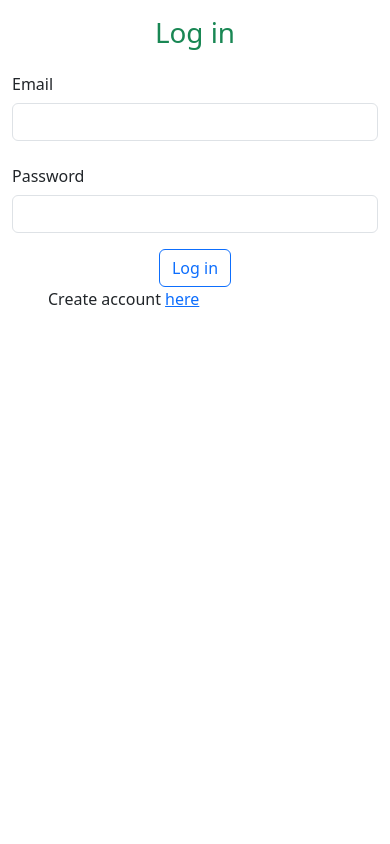
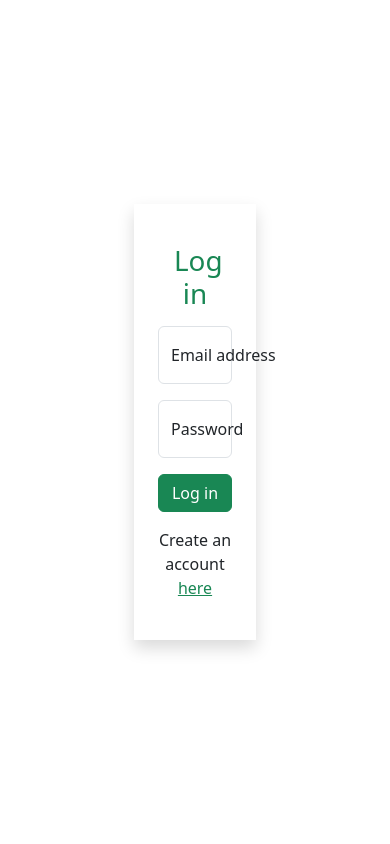
Before and after one commit to CGMedina03/midtermPHP, a PHP site: page /login.php in a window 390 px wide. Run offline with PHP 8.4, Linux system fonts and the light colour scheme; some libraries are stand-ins or nearby versions.

Commit message:
finalizing log in page

```diff
--- a/login.php
+++ b/login.php
@@ -1,63 +1,91 @@
 <?php
 include 'connect.php';
+
+// Initialize error variables
+$emailErr = $passwordErr = '';
+
+// Check if the form is submitted
+if ($_SERVER['REQUEST_METHOD'] === 'POST') {
+  // Check if the email and password fields are set
+  if (isset($_POST['email'], $_POST['password'])) {
+    // Retrieve the user input
+    $email = $_POST['email'];
+    $password = $_POST['password'];
+
+    // Perform the database query to check if the input matches the database record
+    $query = "SELECT * FROM crud WHERE email = '$email'";
+    $result = mysqli_query($con, $query);
+
+    // Check if a matching record is found in the database
+    if (mysqli_num_rows($result) > 0) {
+      // Fetch the user record from the database
+      $row = mysqli_fetch_assoc($result);
+
+      // Verify the entered password with the stored hashed password
+      if (password_verify($password, $row['password'])) {
+        // Password is correct, redirect to index.php or the desired destination
+        header("Location: index.php");
+        exit;
+      } else {
+        $passwordErr = "Invalid password. Please try again.";
+      }
+    } else {
+      $emailErr = "Invalid email. Please try again.";
+    }
+  } else {
+    echo "Invalid form submission.";
+  }
+}
+
+// Display error message if email or password is invalid and the form was submitted
+if ($_SERVER['REQUEST_METHOD'] === 'POST' && (!empty($emailErr) || !empty($passwordErr))) {
+  $error = "Invalid email or password. Please try again.";
+} else {
+  $error = ''; // Clear the error message
+}
 ?>
 
 <!DOCTYPE html>
 <html lang="en">
+
 <head>
   <meta charset="UTF-8" />
   <meta name="viewport" content="width=device-width, initial-scale=1.0" />
-    <link
-      rel="stylesheet"
-      href="node_modules/bootstrap/dist/css/bootstrap.css"
-    />
+  <link rel="stylesheet" href="node_modules/bootstrap/dist/css/bootstrap.css" />
 
   <title>Log in</title>
 </head>
 
 <body>
+  <div class="container d-flex justify-content-center align-items-center vh-100">
+    <div class="box p-4 col-4 shadow">
       <h1 class="text-center m-3 text-success">Log in</h1>
-    <form action="index.php" method="POST">
-      <div class="container">
-        <div class="mb-3 row">
-          <label for="staticEmail" class="col-sm-2 col-form-label">Email</label>
-          <div class="col-sm-10">
-            <input
-              type="email"
-              class="form-control"
-              id="staticEmail"
-              name="email"
-              required
-            />
+      <?php if (!empty($error)) { ?>
+        <div class="alert alert-danger"><?php echo $error; ?></div>
+      <?php } ?>
+
+      <form action="" method="POST"> <!-- Update the form action to the current page -->
+        <div class="form-floating mb-3">
+          <input type="email" class="form-control" id="floatingInput" placeholder="name@example.com" name="email" required>
+          <label for="floatingInput">Email address</label>
         </div>
+        <div class="form-floating mb-3">
+          <input type="password" class="form-control" id="floatingPassword" placeholder="Password" name="password" required>
+          <label for="floatingPassword">Password</label>
         </div>
-        <div class="mb-3 row">
-          <label for="inputPassword" class="col-sm-2 col-form-label"
-            >Password</label
-          >
-          <div class="col-sm-10">
-            <input
-              type="password"
-              class="form-control"
-              id="inputPassword"
-              name="password"
-              required
-            />
-          </div>
-        </div>
-        <div class="justify-content-center d-flex">
-          <button
-            type="submit"
-            class="btn btn-outline-primary justify-content-center"
-          >
+        <div class="d-grid gap-2">
+          <button type="submit" class="btn btn-success" name="submit">
             Log in
           </button>
         </div>
+      </form>
+      <div class="text-center mt-3">
+        <p>Create an account <a href="sample.php" class="text-success">here</a></p>
       </div>
-    </form>
+    </div>
+  </div>
 
-    <p class="ms-5">Create account <a href="sample.php">here</a></p>
+  <script src="node_modules/bootstrap/dist/js/bootstrap.bundle.js"></script>
+</body>
 
-    <script src="node_modules\bootstrap\dist\js\bootstrap.bundle.js"></script>
-  </body>
 </html>
```
Also changed, not shown: index.php (+7 -6 lines). Lines whose indentation alone changed are shown as unchanged.
